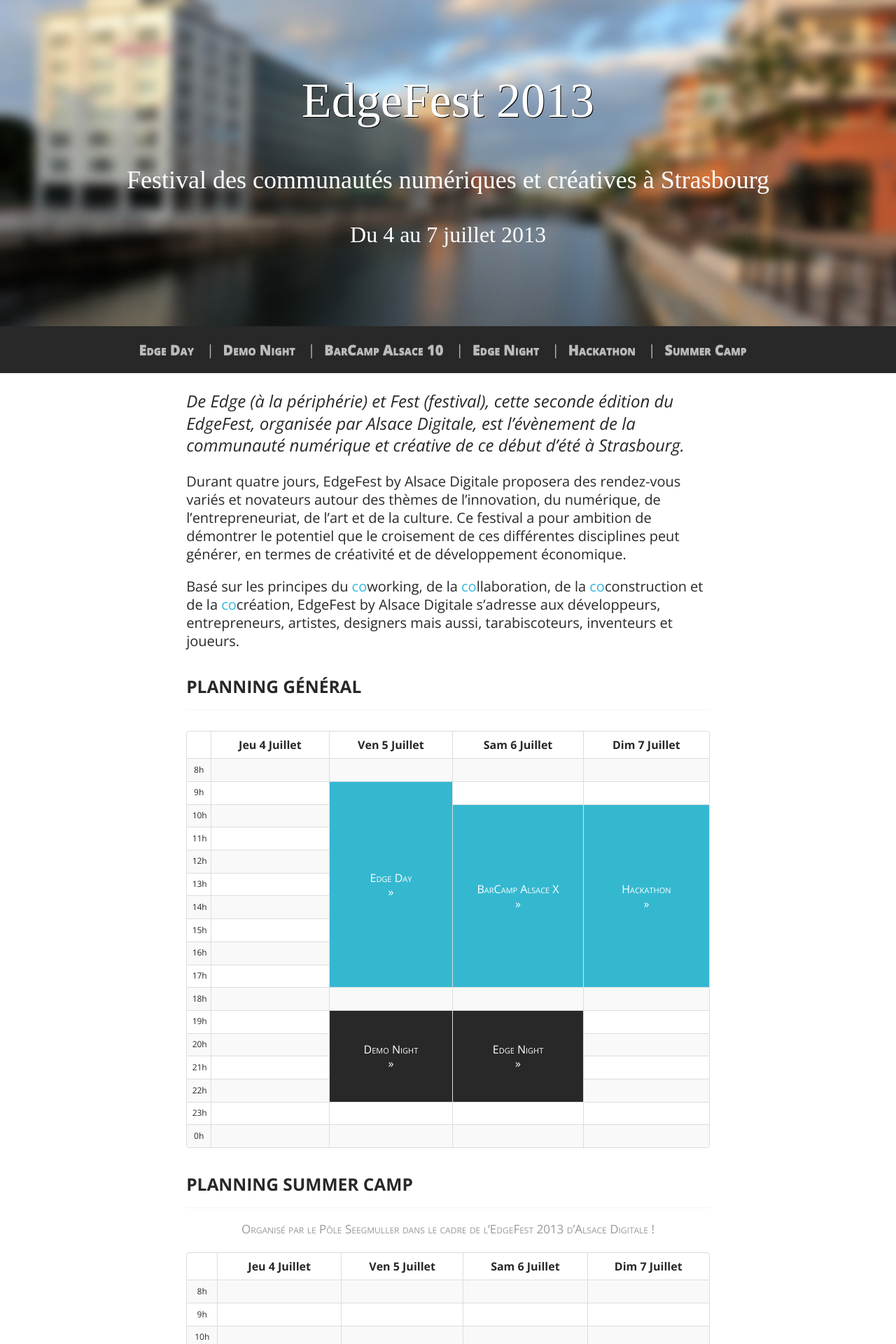
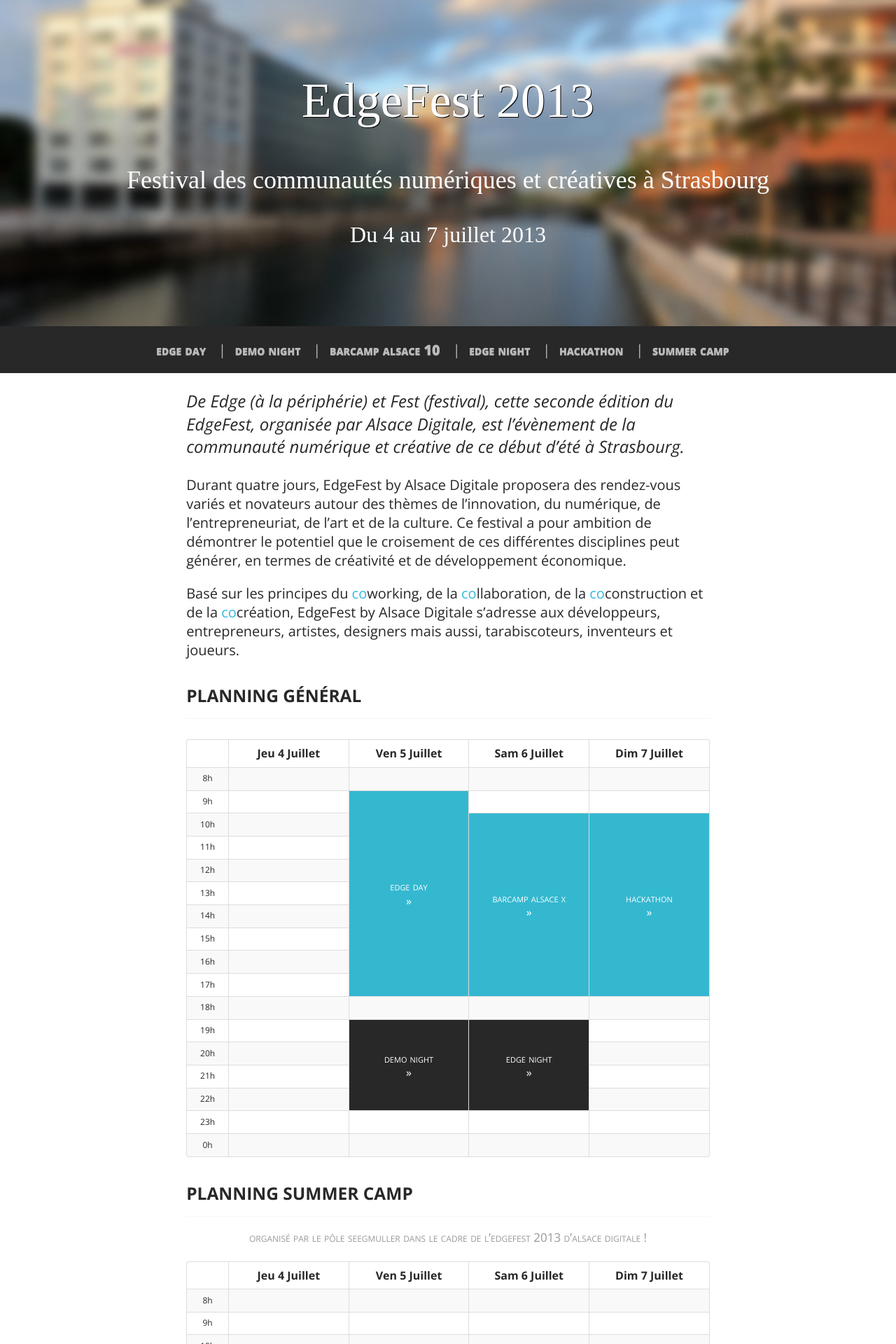
Before and after one commit to AlsaceDigitale/edgefest, a Jekyll site: the page built from edgeday.html, in a window 1280 px wide. Shown: the top 1920 px of the page at 70% size. Built offline with Jekyll 4.4.1, drawn with Linux system fonts in a browser that asks for light colours; some web fonts are replaced; some of the changed text lies outside the part shown.

Commit message:
Added support for IE8 + fix on typos.

```diff
--- a/_includes/demonight.html
+++ b/_includes/demonight.html
@@ -1,4 +1,4 @@
-<section class="demonight-section clearfix full-section" id="demonight">
+<section class="demonight-section full-section clearfix" id="demonight">
   <div class="event-body">
     <h3>Demo Night</h3>
 
@@ -27,5 +27,6 @@
         </p>
         <p class='concept'>La soirée commencera avec une keynote animée par un acteur majeur de l'économie alsacienne et se terminera par un buffet convivial.</p>
         <p class='concept'>ATTENTION : seulement 100 places disponibles, <a href="http://demonight2013.eventbrite.fr/">inscrivez-vous vite !</a></p>
+    </div>
   </div>
 </section>
--- a/_includes/edgeday.html
+++ b/_includes/edgeday.html
@@ -51,10 +51,10 @@
         </h3>
         <h4>En plus des ateliers, des démos, des stands et des présentations qui auront lieu toute la journée, retrouvez un planning des conférences et tables rondes qui auront lieu dans l'espace conférence :</h4>
 
-        <table class="table table-striped table-bordered" style="color: black;">
+        <table class="table table-striped table-bordered round-table">
             <thead>
                 <tr>
-                    <th style="width:50px;"></th>
+                    <th></th>
                     <th>Titre</th>
                     <th>Intervenants</th>
                 </tr>
--- a/_includes/planninggeneral.html
+++ b/_includes/planninggeneral.html
@@ -1,10 +1,9 @@
 <h3 id="planning">Planning Général</h3>
 
-<div class="table-overflow">
-    <table class="table table-striped table-bordered general-calendar">
+<table class="table table-striped table-bordered general-calendar table-calendar">
     <thead>
         <tr>
-          <th style=""></th>
+            <th></th>
             <th class="">Jeu 4 Juillet</th>
             <th class="">Ven 5 Juillet</th>
             <th class="">Sam 6 Juillet</th>
@@ -115,4 +114,3 @@
         </tr>
     </tbody>
 </table>
-</table>
--- a/_includes/planningsummercamp.html
+++ b/_includes/planningsummercamp.html
@@ -3,14 +3,14 @@
 </h3>
 <h4>Organisé par le Pôle Seegmuller dans le cadre de l’EdgeFest 2013 d’Alsace Digitale !</h4>
 
-<table class="table table-striped table-bordered summer-camp-calendar">
+<table class="table table-striped table-bordered summer-camp-calendar table-calendar">
     <thead>
         <tr>
-      <th style="width:50px;"></th>
-      <th class="span3">Jeu 4 Juillet</th>
-      <th class="span3">Ven 5 Juillet</th>
-      <th class="span3">Sam 6 Juillet</th>
-      <th class="span3">Dim 7 Juillet</th>
+            <th></th>
+            <th class="">Jeu 4 Juillet</th>
+            <th class="">Ven 5 Juillet</th>
+            <th class="">Sam 6 Juillet</th>
+            <th class="">Dim 7 Juillet</th>
         </tr>
     </thead>
     <tbody>
--- a/_layouts/default.html
+++ b/_layouts/default.html
@@ -20,6 +20,7 @@
 
     <!-- HTML5 shim, for IE6-8 support of HTML5 elements -->
     <!--[if lt IE 9]>
+      <link href="css/ie8.css" rel="stylesheet">
       <script src="js/html5shiv.js"></script>
     <![endif]-->
   </head>
--- a/css/extra.css
+++ b/css/extra.css
@@ -8,7 +8,7 @@
     font-family: 'Open Sans', sans-serif;
     color: #282828;
 
-    font-size: 1em; /* 16px by default */
+    font-size: 1.25em; /* 16px by default */
 
     padding-left: 0;
     padding-right: 0;
@@ -96,6 +96,23 @@
     text-align: center;
 }
 
+.nav-list li  {
+    display: inline;
+    margin: 0 1%;
+    padding: 0;
+}
+
+.nav-list li:before {
+    content: "|";
+    color: #BBB;
+    position: relative;
+    right: 1%;
+}
+
+.nav-list li:first-child:before {
+    content: "";
+}
+
 .nav-list {
     padding-left: 0;
     margin-left: 0;
@@ -106,14 +123,20 @@
 }
 
 .nav-list a,
-.nav-list a:hover,
 .nav-list a:visited {
-    color: white;
     text-decoration: none;
     font: 800 1em "Open sans";
-    text-align: center;
 
     font-variant: small-caps;
+    text-transform: lowercase;
+
+    color: #BBB;
+    transition: color 0.3s ease-in-out 0s;
+}
+
+.nav-list a:hover {
+    color: white;
+    transition: color 0.1s ease-in-out 0s;
 }
 
 /***** SECTION HEADERS *****/
@@ -133,6 +156,7 @@
     font-weight: normal;
     line-height: 1.3;
     font-variant: small-caps;
+    text-transform: lowercase;
     text-align: center;
 
     margin-top: -0.6em;
@@ -161,7 +185,7 @@
 .content section,
 .event-body {
     padding: 0 4%;
-    line-height: 1.3;
+    line-height: 1.35;
 }
 
 .content .full-section {
@@ -227,6 +251,18 @@
     line-height: 1.4;
 }
 
+.table-calendar th, .table-calendar td {
+    width: 23%;
+}
+
+.table-calendar th:first-child, .table-calendar td:first-child {
+    width: auto;
+}
+
+.round-table th:first-child, .round-table td:first-child {
+    width: 8%;
+}
+
 .table td:first-child {
     text-align: center;
     vertical-align: middle;
@@ -256,6 +292,7 @@
     text-decoration: none;
     text-align: center;
     font-variant: small-caps;
+    text-transform: lowercase;
     line-height: 1.2;
 }
 
@@ -321,6 +358,7 @@
 .summercamp a:after {
     display: block;
     content: "»";
+    text-align: center;
 }
 
 .demonight-section a,
@@ -403,6 +441,36 @@
 
     background-color: white !important;
     color: #11922E !important;
+}
+
+.content section,
+.event-body {
+    width: 850px;
+    margin-left: auto;
+    margin-right: auto;
+}
+
+.lone-event {
+    width: 850px !important;
+    margin-left: auto !important;
+    margin-right: auto !important;
+    float: none !important;
+}
+
+.event-infos {
+    width: 55%;
+    float: left;
+}
+
+.event-images {
+    width: 35%;
+    float: right;
+}
+
+.thumbs li {
+    display: block;
+    margin-bottom: 0.8em;
+    width: 100%;
 }
 
 /***** SECTIONS IMAGES *****/
@@ -540,6 +608,7 @@
         padding: 0.5em;
         color: transparent;
         transition: background-color 0.3s ease-in-out 0s;
+        display: block;
     }
 
     .nav-list li:hover,
@@ -557,6 +626,13 @@
         margin: 0 !important;
         padding: 0.4em 0 !important;
         width: 100%;
+    }
+
+    .nav-list a,
+    .nav-list a:hover,
+    .nav-list a:visited {
+        color: white;
+        text-align: center;
     }
 
     .general-calendar th:nth-child(2),
@@ -580,6 +656,7 @@
         text-decoration: none;
         text-align: center;
         font-variant: small-caps;
+        text-transform: lowercase;
     }
 
     .content section, .event-body {
@@ -651,6 +728,50 @@
         margin: 0 !important;
         padding: 0.4em 0 !important;
         width: 100%;
+    }
+
+
+}
+
+@media screen and (max-width:58.750em) {
+    .content section,
+    .event-body,
+    .lone-event {
+        width: auto;
+    }
+
+    .event-infos, .event-images {
+        width: 100%;
+        float: none;
+    }
+
+    .thumbs li {
+        display: inline-block;
+        margin-bottom: 0.8em;
+        width: 49%;
+    }
+
+    .nav-list li {
+        margin:0;
+    }
+
+    .nav-list li:before {
+        content: "";
+    }
+
+    .nav-list a,
+    .nav-list a:hover,
+    .nav-list a:visited,
+    .nav-list a:active {
+        color: white;
+    }
+
+    .table-calendar td, .table-calendar th {
+        width: 31%;
+    }
+
+    .table-calendar td:first-child, .table-calendar th:first-child {
+        width: auto;
     }
 }
 
@@ -739,10 +860,6 @@
 /*                              900px */
 @media screen and (min-width:56.313em) {
 
-    body {
-        font-size: 1.25em;
-    }
-
     .content section,
     .event-body {
         width: 850px;
```
Also changed, not shown: other parts of _includes/edgeday.html (+6 -6 lines), css/ie8.css (added, +22 -0 lines). Lines whose indentation alone changed are shown as unchanged.
